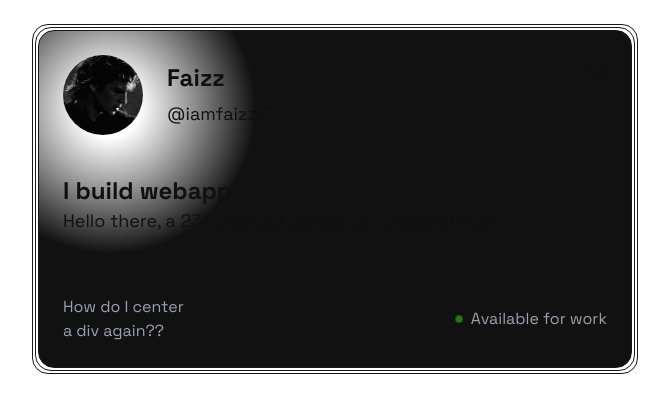
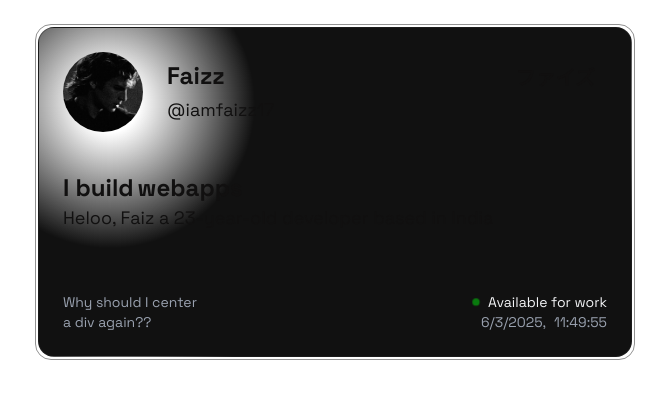
Before and after one commit to faizshaikh17/bento, a Next.js app: page / in a window 1280 px wide. Shown: the top 412 px of the page, without its empty margins (305-974 px from the left). Built offline with nearby package versions, Linux system fonts and the light colour scheme.

Commit message:
first-one

```diff
--- a/app/globals.css
+++ b/app/globals.css
@@ -42,3 +42,7 @@ body {
     .beat-animation {
       animation: beat 2s infinite ease-in-out;
     }
+
+    .mono {
+       font-family: var(--font-space-mono), sans-serif;
+    }
--- a/app/layout.tsx
+++ b/app/layout.tsx
@@ -1,11 +1,18 @@
 import type { Metadata } from "next";
-import { Space_Grotesk } from "next/font/google";
+import { Space_Grotesk, Space_Mono } from "next/font/google";
 import "./globals.css";
 
 const spaceGrotesk = Space_Grotesk({
   subsets: ['latin'],
   weight: ['400', '500', '600', '700'],
   variable: '--font-space-grotesk',
+  display: 'swap',
+})
+
+const spaceMono = Space_Mono({
+  subsets: ['latin'],
+  weight: ['400', '700'],
+  variable: '--font-space-mono',
   display: 'swap',
 })
 
@@ -21,7 +28,7 @@ export default function RootLayout({
 }>) {
   return (
     <html lang="en">
-      <body className={`${spaceGrotesk.variable} antialiased`}>
+      <body className={`${spaceGrotesk.variable} ${spaceMono.variable} antialiased`}>
         {children}
       </body>
     </html>
--- a/app/ui/components/Hero.tsx
+++ b/app/ui/components/Hero.tsx
@@ -2,22 +2,40 @@
 
 import Image from "next/image"
 import { motion, useAnimation } from 'framer-motion'
+import { useEffect, useState } from "react"
 
 export default function Hero() {
     const controls = useAnimation()
+    const [time, setTime] = useState<string>("")
+
+    useEffect(() => {
+        const interval = setInterval(() => {
+            const now = new Date()
+            const hours = now.getHours().toString().padStart(2, '0')
+            const minutes = now.getMinutes().toString().padStart(2, '0')
+            const seconds = now.getSeconds().toString().padStart(2, '0')
+            setTime(`${hours}:${minutes}:${seconds}`)
+        }, 1000)
+
+        return () => clearInterval(interval)
+    }, [])
 
     return (
         <motion.div
             drag
-            onMouseLeave={() => {
-                controls.start({ x: 0, y: 0, transition: { type: 'tween', stiffness: 500, damping: 50 } })
+            dragElastic={1}
+            onMouseUpCapture={() => {
+                controls.start({
+                    x: 0,
+                    y: 0,
+                    transition: { type: 'spring', stiffness: 100, damping: 50 }
+                })
             }}
             animate={controls}
-            className="flex border border-neutral-900 z-0 rounded-2xl flex-col p-0.5 cursor-grab"
+            className="flex border border-neutral-800/50 z-0 rounded-2xl flex-col p-0.5 cursor-grab"
             style={{ touchAction: 'none' }}
         >
-            <div className="flex border border-neutral-900 z-0 rounded-2xl flex-col p-0.5">
-                <div className="border space-y-10 p-6 bg-[radial-gradient(circle_at_12%_23%,_rgba(255,255,255,0.09)_5%,_#111111_25%)] border-neutral-900 z-1 rounded-2xl">
+            <div className="border space-y-10 p-6 bg-[radial-gradient(circle_at_12%_23%,_rgba(255,255,255,0.09)_5%,_#111111_25%)] border-neutral-800/50 z-1 rounded-2xl">
                 <div className="flex justify-between items-start w-[34rem]">
                     <div className="flex items-center gap-6">
                         <Image
@@ -28,26 +46,43 @@ export default function Hero() {
                             priority
                             className="h-20 w-20 rounded-full"
                         />
-                            <div className="flex flex-col gap-1.5">
+                        <div className="flex flex-col gap-1">
                             <p className="text-2xl font-bold">Faizz</p>
+                            <a href="https://x.com/iamfaizz17" target="_blank" rel="noopener noreferrer">
                                 <p className="text-lg">@iamfaizz17</p>
+                            </a>
                         </div>
                     </div>
-                        <h1 className="font-bold text-xl">Fz</h1>
+                    <h1 className="font-bold p-3 text-xl">ファイズ</h1>
                 </div>
                 <div className="pb-5">
-                        <h1 className="text-2xl font-bold">I build webapp</h1>
-                        <h3 className="text-lg">Hello there, a 23-year-old developer based in India</h3>
+                    <div className="flex gap-1">
+                        <h1 className="text-2xl font-bold">I build</h1>
+                        <motion.h1
+                            initial={{ opacity: 0, y: 20 }}
+                            animate={{ opacity: 1, y: 0 }}
+                            transition={{ delay: 0.6 }}
+                            className="text-2xl font-bold"
+                        >
+                            webapps
+                        </motion.h1>
                     </div>
-                    <div className="text-gray-400 flex justify-between">
-                        <p className="w-32">How do I center a div again??</p>
-                        <span className="flex items-center gap-2">
-                            <span className="h-[0.5rem] w-[0.5rem] bg-[#39ff14] rounded-full relative beat-animation" />
-                            <p className="text-gray-400">Available for work</p>
+                    <h3 className="text-lg">Heloo, Faiz a 23-year-old developer based in India</h3>
+                </div>
+                <div className="text-gray-400 font-mono text-sm flex justify-between">
+                    <p className="w-34">Why should I center a div again??</p>
+                    <div>
+                        <span className="flex text-gray-100 items-center gap-2">
+                            <span className="h-[0.5rem] w-[0.5rem] bg-[#00FF0C] rounded-full relative beat-animation" />
+                            <p>Available for work</p>
+                        </span>
+                        <span className="flex gap-2 justify-end">
+                            <p>{new Date().toLocaleDateString()},</p>
+                            <p>{time}</p>
                         </span>
                     </div>
                 </div>
             </div>
-        </motion.div >
+        </motion.div>
     )
 }
```
Lines whose indentation alone changed are shown as unchanged.
